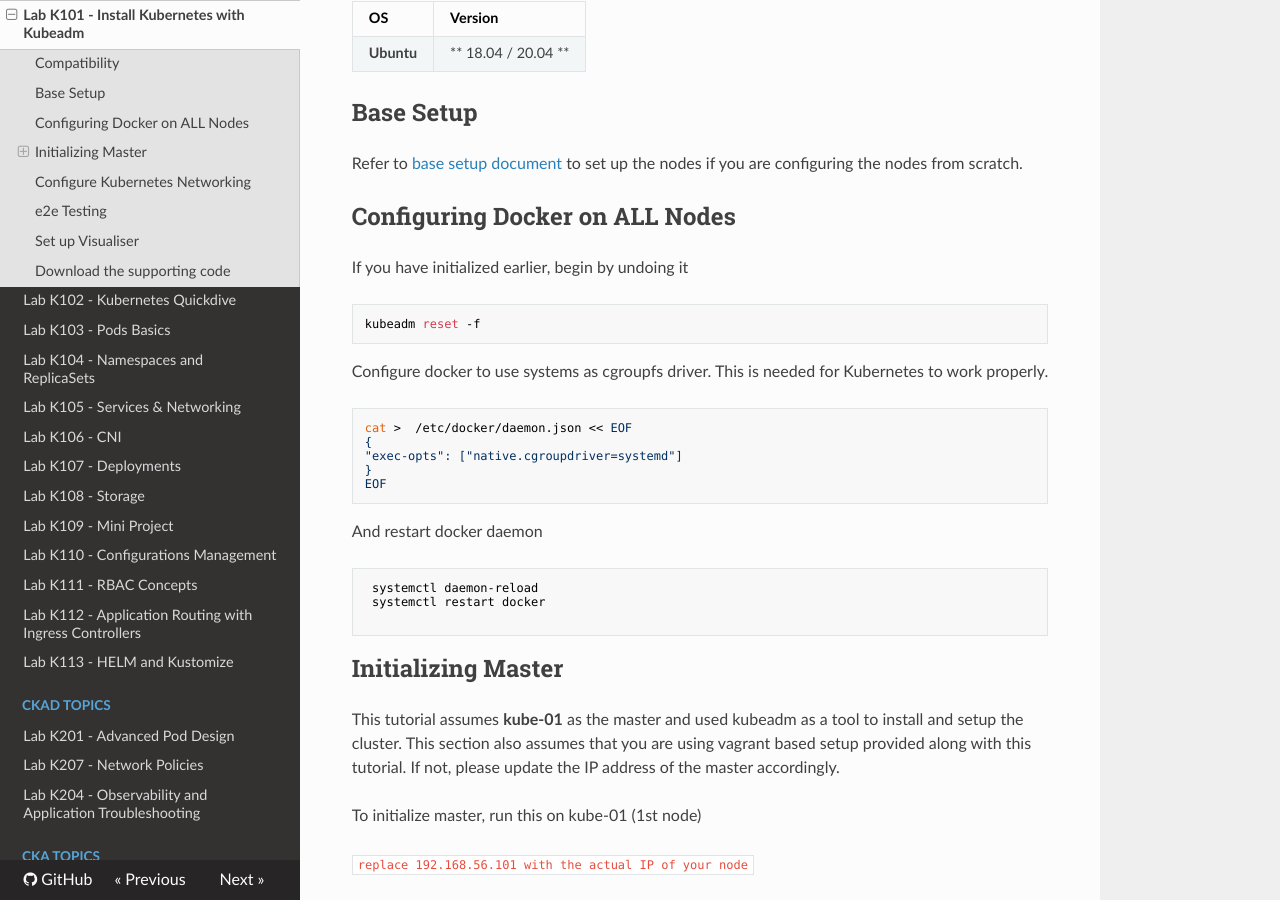
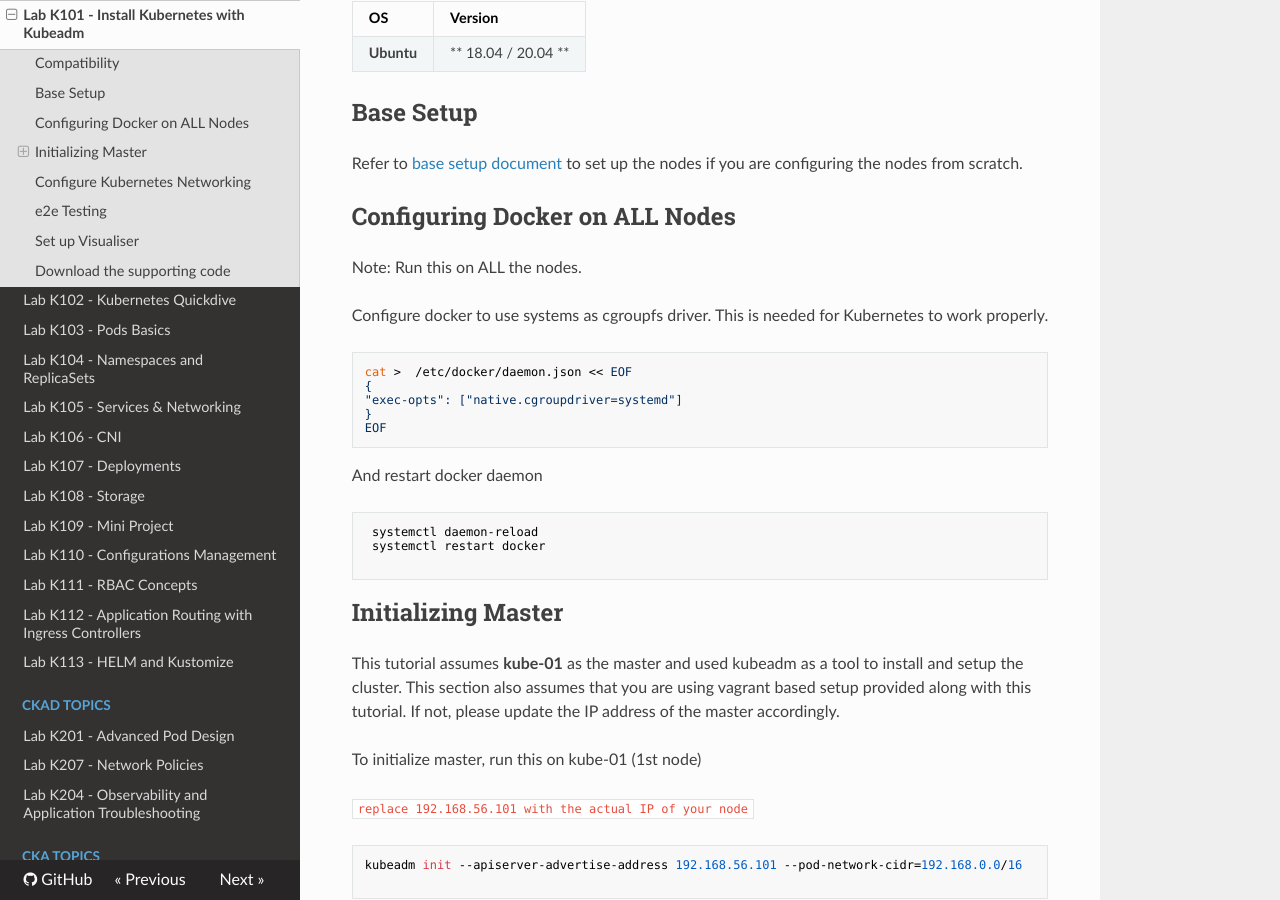
Before and after one commit to schoolofdevops/kubernetes-labguide, an MkDocs documentation site: the page built from chapters/install_kubernetes_with_kubeadm.md, in a window 1280 px wide and 900 px high, scrolled down 431 px. Built offline with MkDocs 1.6.1, drawn with Linux system fonts in a browser that asks for light colours; nearby versions of some CDN libraries; old or Windows-style settings are respelled for this version of MkDocs.

Commit message:
fixed link to base setup, docker config updated

````diff
--- a/chapters/install_kubernetes_with_kubeadm.md
+++ b/chapters/install_kubernetes_with_kubeadm.md
@@ -16,16 +16,12 @@
 
 ## Base Setup
 
-Refer to [base setup document](chapters/base_setup) to set up the nodes if you are configuring the nodes from scratch.
+Refer to [base setup document](../base_setup) to set up the nodes if you are configuring the nodes from scratch.
 
 
 ## Configuring Docker on ALL Nodes
 
-If you have initialized earlier, begin by undoing it
-
-```
-kubeadm reset -f
-```
+Note: Run this on ALL the nodes.
 
 Configure docker to use systems as cgroupfs driver. This is needed for Kubernetes to work properly.
 
````
